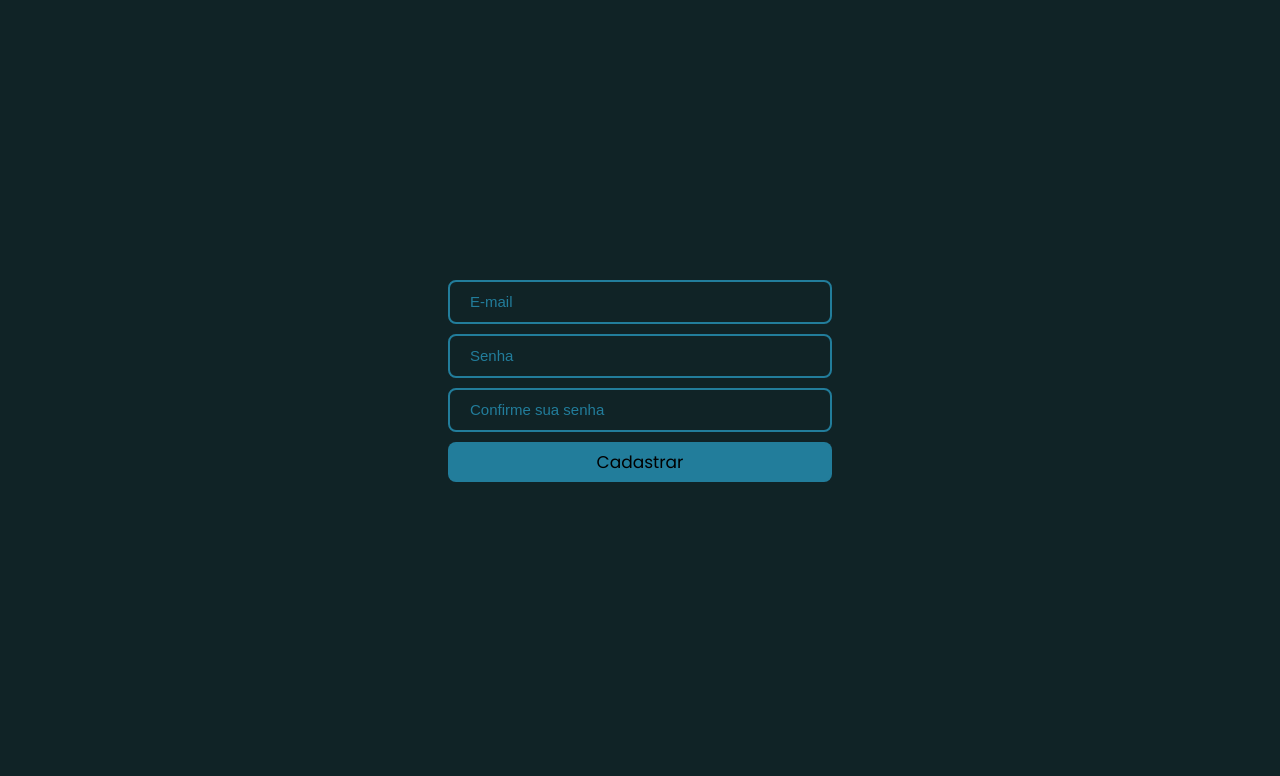
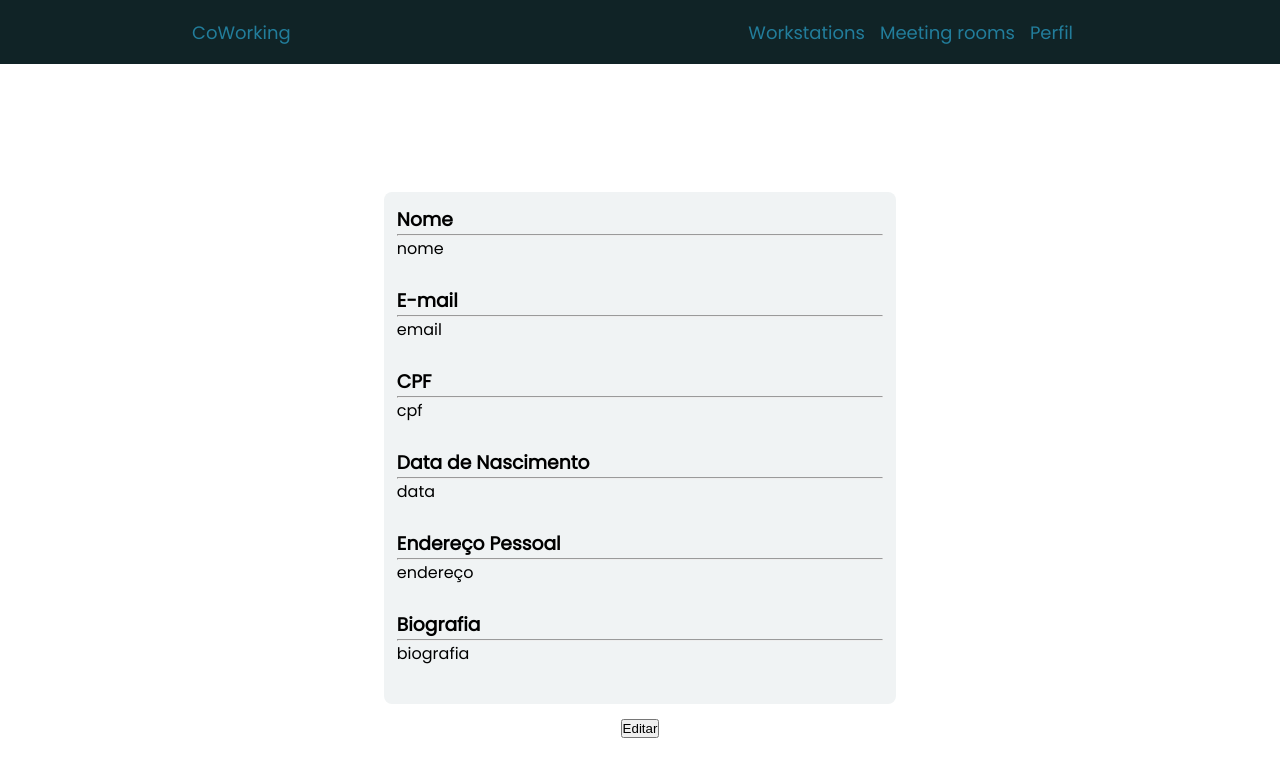
Before and after one commit to natalia-sa/workstation-frontend, a React (Create React App) app: page /workstations in a window 1280 px wide. Shown: the top 776 px of the page. Built offline with nearby package versions, Linux system fonts and the light colour scheme.

Commit message:
criando a pagina de edicao do usuario

```diff
--- a/src/App.tsx
+++ b/src/App.tsx
@@ -2,11 +2,14 @@ import React from 'react';
 import './assets/styles/global.css';
 import LandingPage from './pages/LoginPage/index';
 import RegisterPage from './pages/RegisterPage/index';
+import UserPage from './pages/UserPage/index';
+import Workstations from './pages/Workstations/index';
+import ProfilePage from './pages/ProfilePage/index';
 
 function App() {
   return (
     <div className="App">
-     <RegisterPage/>
+     <ProfilePage/>
     </div>
   );
 }
--- /dev/null
+++ b/src/components/Header/index.tsx
@@ -0,0 +1,17 @@
+import React from 'react';
+import './styles.css'
+
+export default function Header() {
+    return (
+        <header>
+            <div id="header-content">
+                    <div>CoWorking</div>
+                    <div>
+                        <a>Workstations</a>
+                        <a>Meeting rooms</a>
+                        <a>Perfil</a>
+                    </div>
+                </div>
+        </header>
+    )
+}
--- /dev/null
+++ b/src/components/Header/styles.css
@@ -0,0 +1,23 @@
+header {
+    height: 8vh;
+    background-color: var(--color-background);
+    display: flex;
+    justify-content: center;
+    align-items: center;
+    margin-bottom: 10%;
+}
+#header-content {
+    width: 70%;
+    display: flex;
+    justify-content: space-between;
+    color:var(--color-border);
+    font-size: 1.8rem;
+}
+#header-content a {
+    margin-right: 15px;
+
+}
+#header-content a:hover {
+    font-weight: bold;
+    color: #AAEBB5;
+}
--- /dev/null
+++ b/src/pages/ProfilePage/index.tsx
@@ -0,0 +1,47 @@
+import React from 'react';
+import './styles.css';
+import Header from '../../components/Header/index';
+
+export default function ProfilePage() {
+    return (
+        <div id="profile-page">
+            <Header/>
+            <div id="profile-content">
+                <div id="profile-item">
+                    <h3>Nome</h3>
+                    <hr></hr>
+                    <p>nome</p>
+                    <br></br>
+
+                    <h3>E-mail</h3>
+                    <hr></hr>
+                    <p>email</p>
+                    <br></br>
+
+                    <h3>CPF</h3>
+                    <hr></hr>
+                    <p>cpf</p>
+                    <br></br>
+
+                    <h3>Data de Nascimento</h3>
+                    <hr></hr>
+                    <p>data</p>
+                    <br></br>
+
+                    <h3>Endereço Pessoal</h3>
+                    <hr></hr>
+                    <p>endereço</p>
+                    <br></br>
+
+                    <h3>Biografia</h3>
+                    <hr></hr>
+                    <p>biografia</p>
+                    <br></br>
+
+                </div>
+                <button>Editar</button>
+
+            </div>
+        </div>
+    )
+}
--- /dev/null
+++ b/src/pages/ProfilePage/styles.css
@@ -0,0 +1,19 @@
+#profile-page {
+    width: 100vw;
+    height: 100vh;
+
+}
+#profile-content {
+    width: 100%;
+    display: flex;
+    flex-direction: column;
+    justify-content: center;
+    align-items: center;
+}
+#profile-item {
+    border-radius: 0.8rem;
+    margin-bottom: 15px;
+    padding: 1%;
+    width: 40vw;
+    background-color: #F0F3F4;
+}
--- /dev/null
+++ b/src/pages/UserPage/styles.css
@@ -0,0 +1,4 @@
+#user-page {
+    width: 100vw;
+    height: 100vh;
+}
--- /dev/null
+++ b/src/pages/Workstations/styles.css
@@ -0,0 +1,19 @@
+#workstations-page {
+    width: 100vw;
+    height: 100vh;
+
+}
+#workstations-content {
+    width: 100%;
+    display: flex;
+    flex-direction: column;
+    justify-content: center;
+    align-items: center;
+}
+#workstation-item {
+    border-radius: 0.8rem;
+    margin-bottom: 15px;
+    padding: 1%;
+    width: 40vw;
+    background-color: #F0F3F4;
+}
```
Also changed, not shown: src/pages/UserPage/index.tsx (+5 -3 lines), src/pages/Workstations/index.tsx (added, +29 -0 lines).
